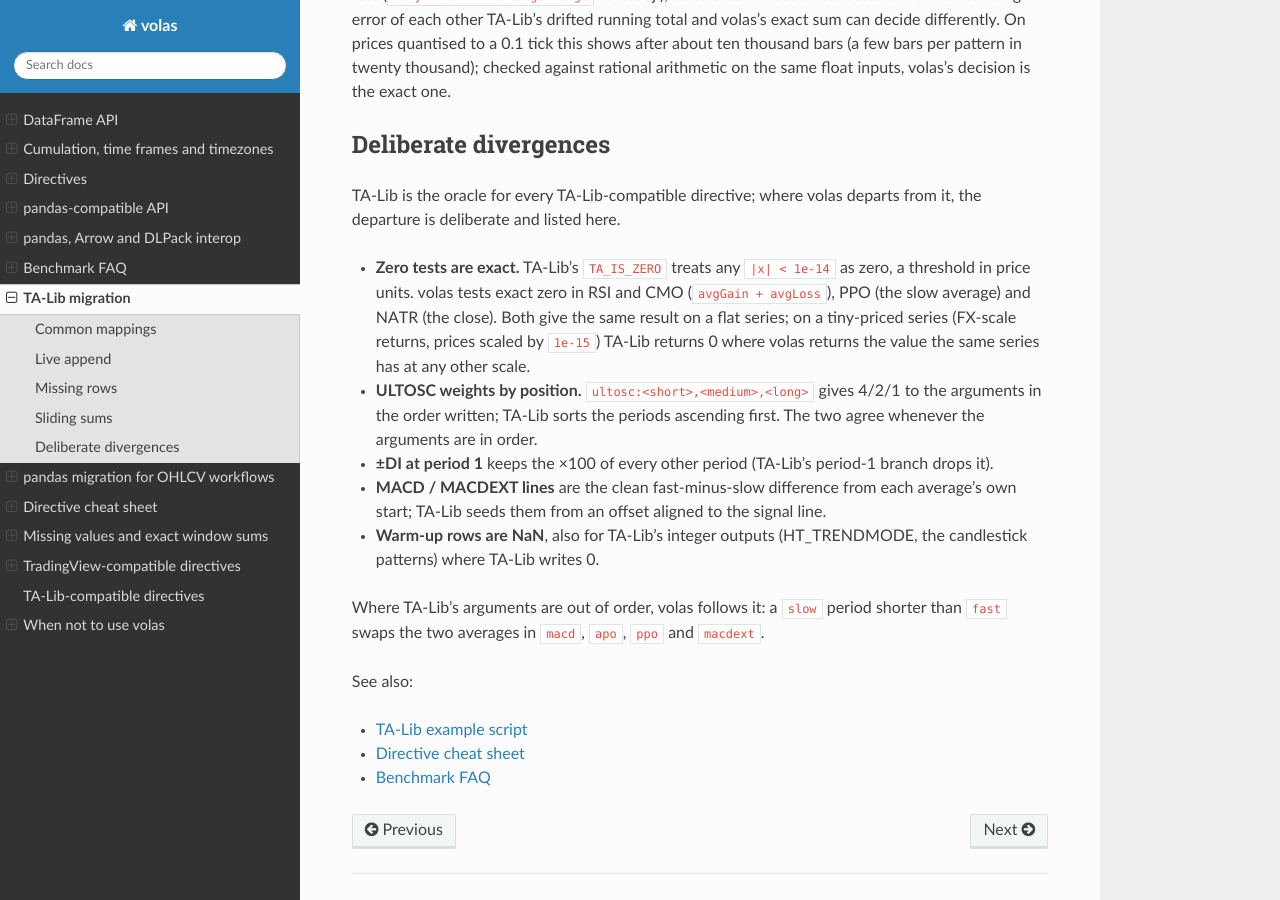
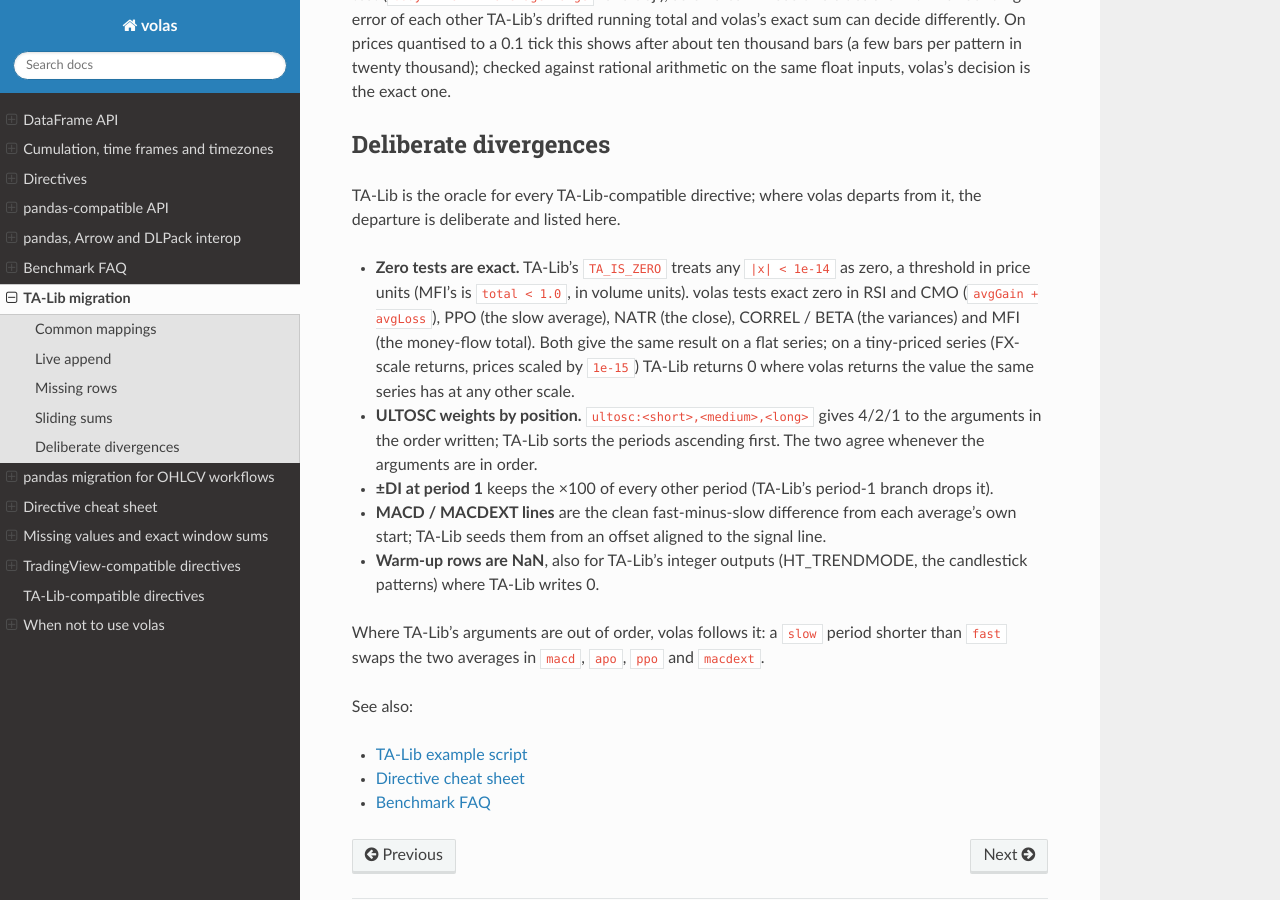
Before and after one commit to kaelzhang/volas, a Sphinx documentation site: the page built from docs/migration-talib.md, in a window 1280 px wide and 900 px high, scrolled down 2054 px. Built offline with Sphinx 7.4.7 and the Read the Docs theme 3.1.0, drawn with Linux system fonts in a browser that asks for light colours.

Commit message:
docs: list CORREL, BETA and MFI among the exact zero tests

```diff
--- a/docs/migration-talib.md
+++ b/docs/migration-talib.md
@@ -101,11 +101,11 @@
 it, the departure is deliberate and listed here.
 
 - **Zero tests are exact.** TA-Lib's `TA_IS_ZERO` treats any `|x| < 1e-14` as zero, a
-  threshold in price units. volas tests exact zero in RSI and CMO (`avgGain + avgLoss`),
-  PPO (the slow average) and NATR (the close). Both give the same result on a flat
-  series; on a tiny-priced series
-  (FX-scale returns, prices scaled by `1e-15`) TA-Lib returns 0 where volas returns the
-  value the same series has at any other scale.
+  threshold in price units (MFI's is `total < 1.0`, in volume units). volas tests exact
+  zero in RSI and CMO (`avgGain + avgLoss`), PPO (the slow average), NATR (the close),
+  CORREL / BETA (the variances) and MFI (the money-flow total). Both give the same result
+  on a flat series; on a tiny-priced series (FX-scale returns, prices scaled by `1e-15`)
+  TA-Lib returns 0 where volas returns the value the same series has at any other scale.
 - **ULTOSC weights by position.** `ultosc:<short>,<medium>,<long>` gives 4/2/1 to the
   arguments in the order written; TA-Lib sorts the periods ascending first. The two
   agree whenever the arguments are in order.
```
